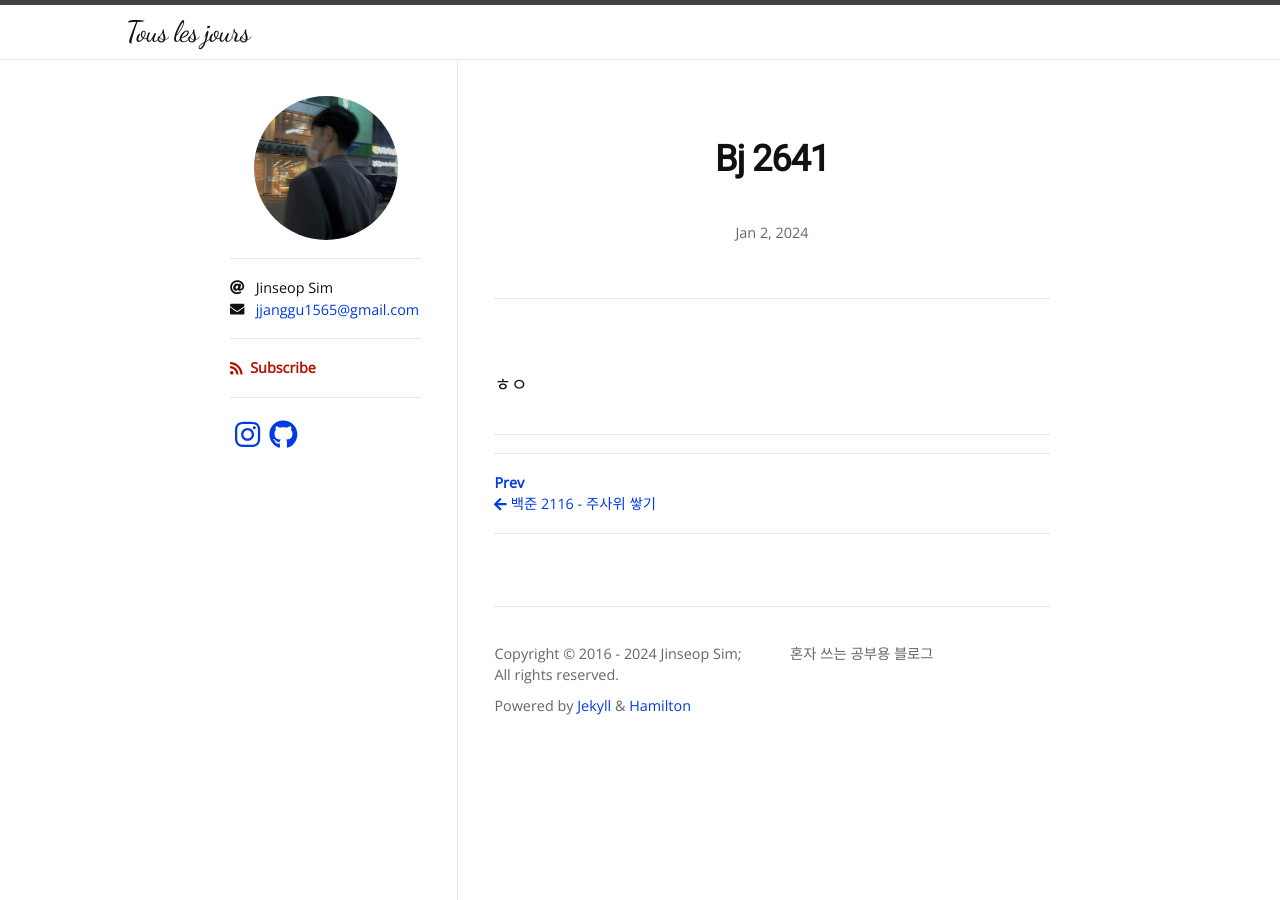
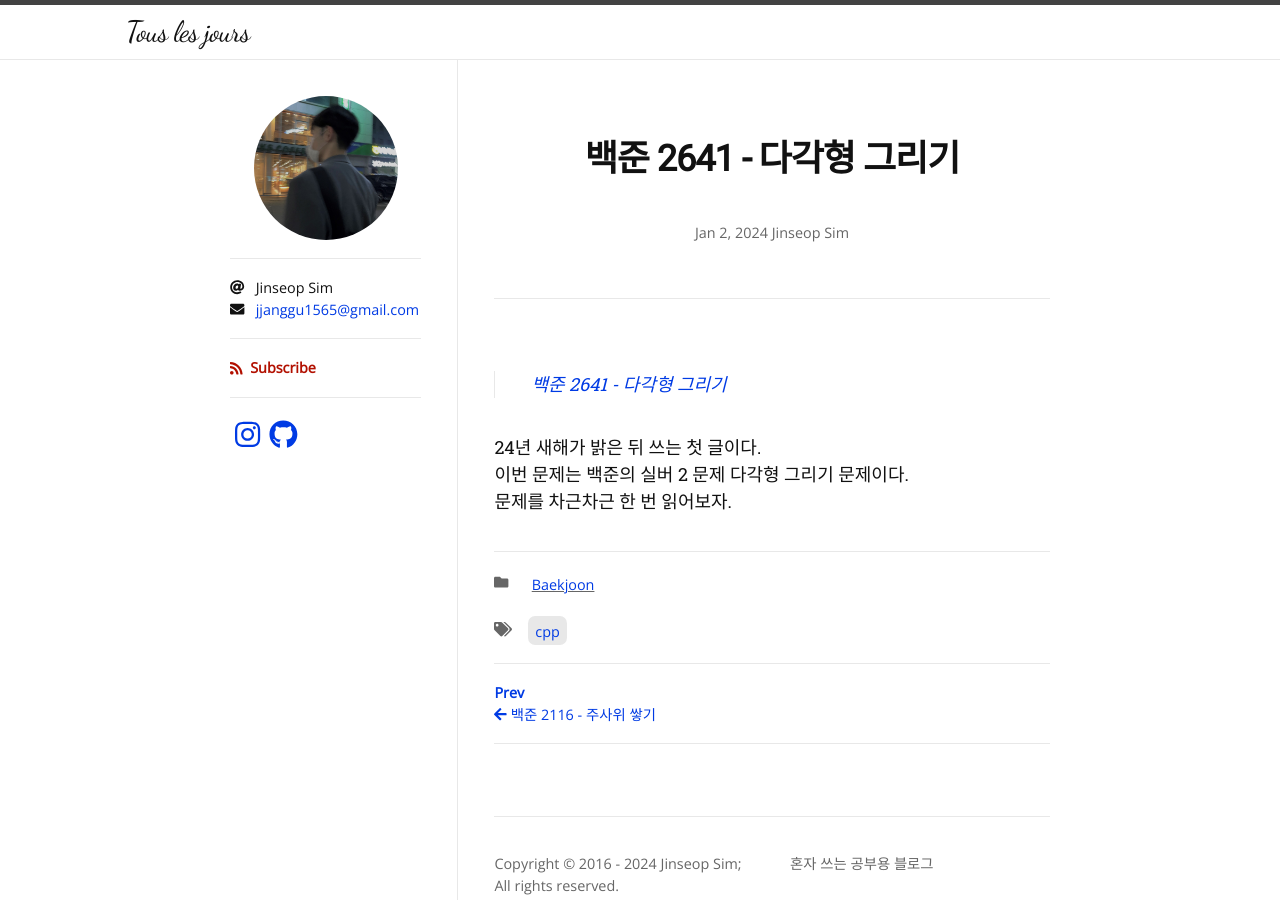
Before and after one commit to Jinseop-Sim/Jinseop-Sim.github.io, a Jekyll site: the page built from _posts/2024-01-02-bj-2641.md, in a window 1280 px wide. Built offline with Jekyll 4.4.1, drawn with Linux system fonts in a browser that asks for light colours; nearby versions of some CDN libraries; some web fonts are replaced; our own code applies the rules of GitHub Pages for plain Markdown files.

Commit message:
글 숮ㅇ

```diff
--- a/_posts/2024-01-02-bj-2641.md
+++ b/_posts/2024-01-02-bj-2641.md
@@ -1 +1,13 @@
-ㅎㅇ
+---
+layout: post
+title: "백준 2641 - 다각형 그리기"
+categories: Baekjoon
+tags: [cpp]
+author:
+  - Jinseop Sim
+---
+> [백준 2641 - 다각형 그리기](https://www.acmicpc.net/problem/2641)
+
+24년 새해가 밝은 뒤 쓰는 첫 글이다.
+이번 문제는 백준의 실버 2 문제 다각형 그리기 문제이다.
+문제를 차근차근 한 번 읽어보자.
```
